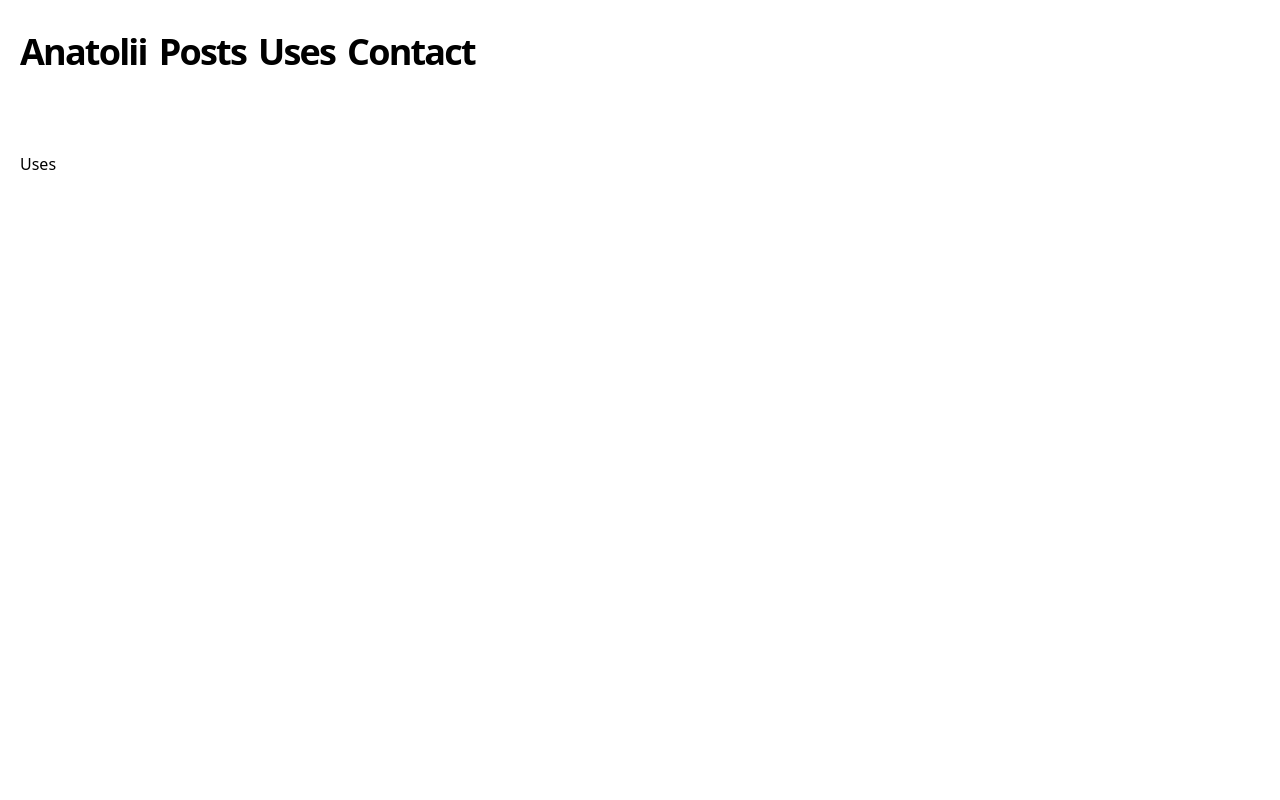
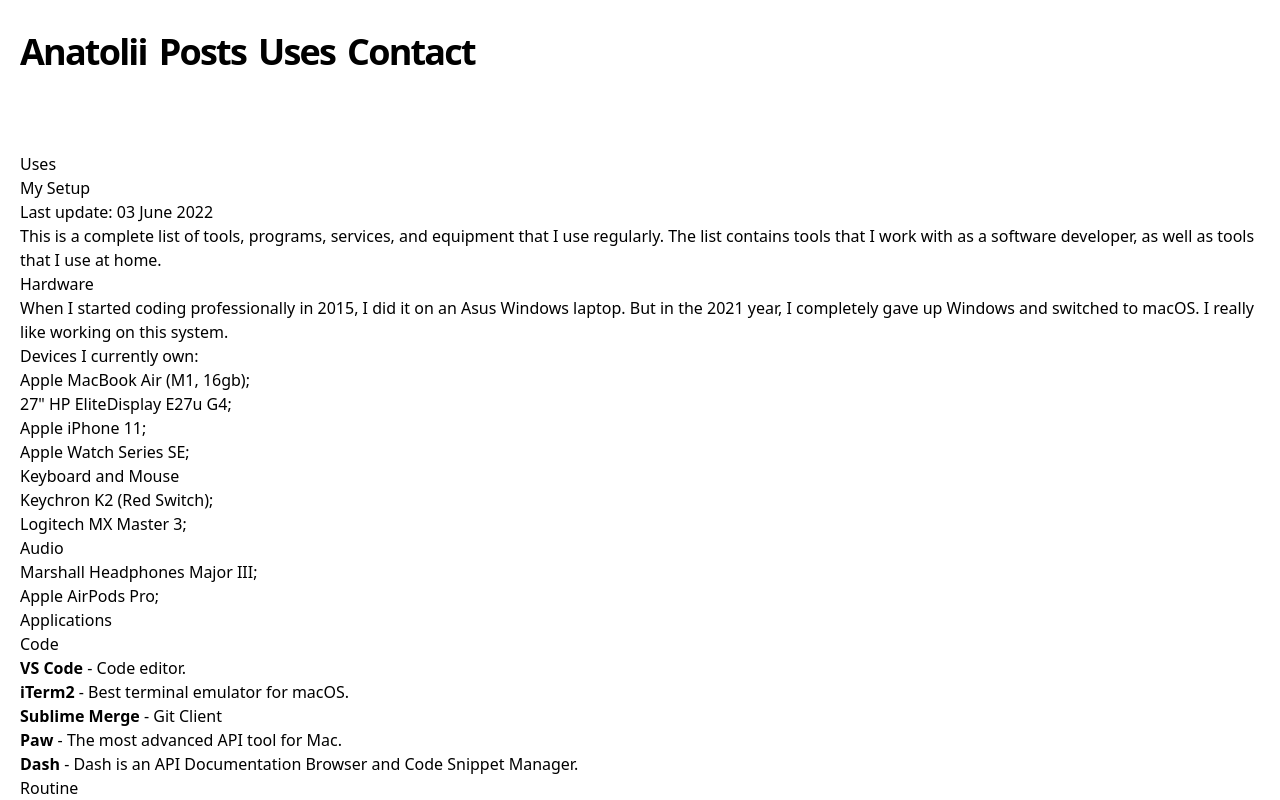
Before and after one commit to sonikbro/sonikbro.dev, a Next.js app: page /uses in a window 1280 px wide. Shown: the top 800 px of the page. Built offline with nearby package versions, Linux system fonts and the light colour scheme.

Commit message:
fix uses page

```diff
--- a/components/Markdown/index.tsx
+++ b/components/Markdown/index.tsx
@@ -1,5 +1,5 @@
 import Image from 'next/image';
-// import ReactMarkdown from 'react-markdown';
+import ReactMarkdown from 'react-markdown';
 // import styled from 'styled-components';
 
 // const PostContent = styled.article`
@@ -48,13 +48,31 @@
 
 const Markdown: React.FC<IProps> = ({ children }) => {
   return (
-    <></>
-    // <PostContent>
-    //   <ReactMarkdown linkTarget={'_blank'} components={MarkdownComponents}>
-    //     {children}
-    //   </ReactMarkdown>
-    // </PostContent>
+    <article>
+      <ReactMarkdown linkTarget={'_blank'} components={MarkdownComponents}>
+        {children}
+      </ReactMarkdown>
+    </article>
   );
 };
 
 export default Markdown;
+
+// import markdownStyles from './markdown-styles.module.css';
+
+// type Props = {
+//   content: string;
+// };
+
+// const PostBody = ({ content }: Props) => {
+//   return (
+//     <div className="max-w-2xl mx-auto">
+//       <div
+//         className={markdownStyles['markdown']}
+//         dangerouslySetInnerHTML={{ __html: content }}
+//       />
+//     </div>
+//   );
+// };
+
+// export default PostBody;
--- a/components/Post/index.tsx
+++ b/components/Post/index.tsx
@@ -1,15 +1,14 @@
 import React from 'react';
 import Markdown from '../Markdown';
-// import { TPostMeta } from '../../types';
-// import DateTime from '../Styled/DateTime';
-// import PostMetaWraper from '../Styled/PostMetaWraper';
-// import TagsList from '../Styled/TagsList';
-// import Divider from '../Styled/Divider';
+import { TPostMeta } from '../../types';
+import DateTime from '../Styled/DateTime';
+import PostMetaWraper from '../Styled/PostMetaWraper';
+import TagsList from '../Styled/TagsList';
+import Divider from '../Styled/Divider';
 
 interface IPost {
   markdown: string;
-  //   frontmatter: TPostMeta;
-  frontmatter: any;
+  frontmatter: TPostMeta;
   type: 'post' | 'page';
 }
 
@@ -20,7 +19,7 @@
         <h2>{frontmatter.title}</h2>
         <p>
           <span>Last update: </span>
-          {/* <DateTime date={frontmatter.date} /> */}
+          <DateTime date={frontmatter.date} />
         </p>
 
         <Markdown>{markdown}</Markdown>
@@ -30,7 +29,7 @@
 
   return (
     <>
-      {/* <div>
+      <div>
         <h2>{frontmatter.title}</h2>
         <p>{frontmatter.description}</p>
         <PostMetaWraper>
@@ -41,28 +40,9 @@
 
       <Markdown>{markdown}</Markdown>
       <Divider />
-      <TagsList items={frontmatter.tags} /> */}
+      <TagsList items={frontmatter.tags} />
     </>
   );
 };
 
 export default Post;
-
-// import markdownStyles from './markdown-styles.module.css';
-
-// type Props = {
-//   content: string;
-// };
-
-// const PostBody = ({ content }: Props) => {
-//   return (
-//     <div className="max-w-2xl mx-auto">
-//       <div
-//         className={markdownStyles['markdown']}
-//         dangerouslySetInnerHTML={{ __html: content }}
-//       />
-//     </div>
-//   );
-// };
-
-// export default PostBody;
--- a/package.json
+++ b/package.json
@@ -14,6 +14,7 @@
     "next-themes": "^0.2.0",
     "react": "^17.0.2",
     "react-dom": "^17.0.2",
+    "react-markdown": "^8.0.3",
     "remark": "14.0.2",
     "remark-html": "15.0.1",
     "typescript": "^4.2.4"
--- a/pages/uses.tsx
+++ b/pages/uses.tsx
@@ -1,32 +1,33 @@
 import type { NextPage } from 'next';
 import NextHead from 'next/head';
-// import Post from '../components/Post';
-// import { TPostMeta, PATH } from '../types';
-// import { siteData } from '../data';
-// import { getContentByFile } from './api';
+import Post from '../components/Post';
+import { TPostMeta, PATH } from '../types';
+import { siteData } from '../data';
+import { getContentByFile } from './api';
 
 interface Props {
-  //   data: TPostMeta;
-  data: any;
+  data: TPostMeta;
   content: string;
 }
 
 const Uses: NextPage<Props> = ({ data, content }) => {
   return (
     <>
-      <NextHead>{/* <title>{siteData.name} · uses</title> */}</NextHead>
+      <NextHead>
+        <title>{siteData.name} · uses</title>
+      </NextHead>
       <h1>Uses</h1>
-      {/* <Post frontmatter={data} markdown={content} type="page" /> */}
+      <Post frontmatter={data} markdown={content} type="page" />
     </>
   );
 };
 
-// export async function getStaticProps() {
-//   const { data, content } = await getContentByFile(PATH.USES, 'index.md');
+export async function getStaticProps() {
+  const { data, content } = await getContentByFile(PATH.USES, 'index.md');
 
-//   return {
-//     props: { data, content },
-//   };
-// }
+  return {
+    props: { data, content },
+  };
+}
 
 export default Uses;
```
Also changed, not shown: 1 other file (tests, documents, lock files or other folders).
